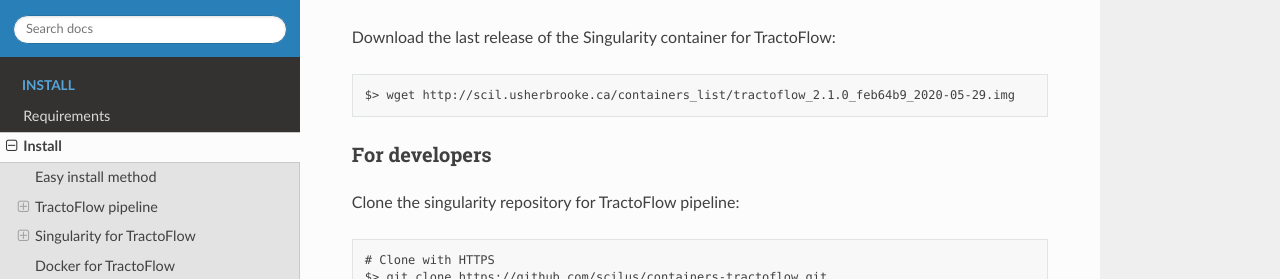
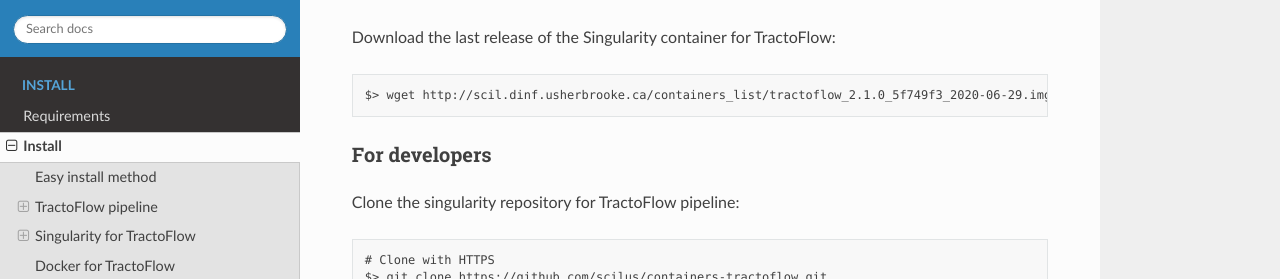
Before and after one commit to scilus/tractoflow_documentation, a Sphinx documentation site: the page built from source/installation/install.rst, in a window 1280 px wide and 900 px high, scrolled down 715 px. Shown: the part 172-451 px from the top of the window. Built offline with Sphinx 7.4.7 and the Read the Docs theme 2.0.0, drawn with Linux system fonts in a browser that asks for light colours; some of the changed lines change nothing that is shown.

Commit message:
Update singularity path

```diff
--- a/source/installation/install.rst
+++ b/source/installation/install.rst
@@ -47,7 +47,7 @@
 
 ::
 
-    $> wget http://scil.usherbrooke.ca/containers_list/tractoflow_2.1.0_feb64b9_2020-05-29.img
+    $> wget http://scil.dinf.usherbrooke.ca/containers_list/tractoflow_2.1.0_5f749f3_2020-06-29.img
 
 For developers
 ##############
```
Also changed, not shown: 1 other file.
